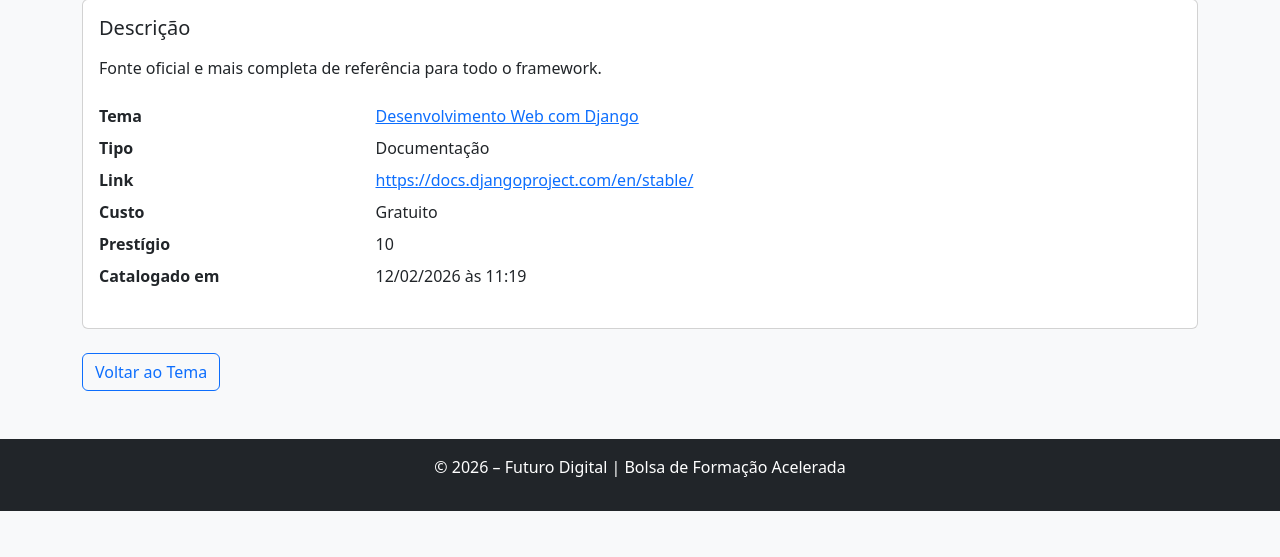
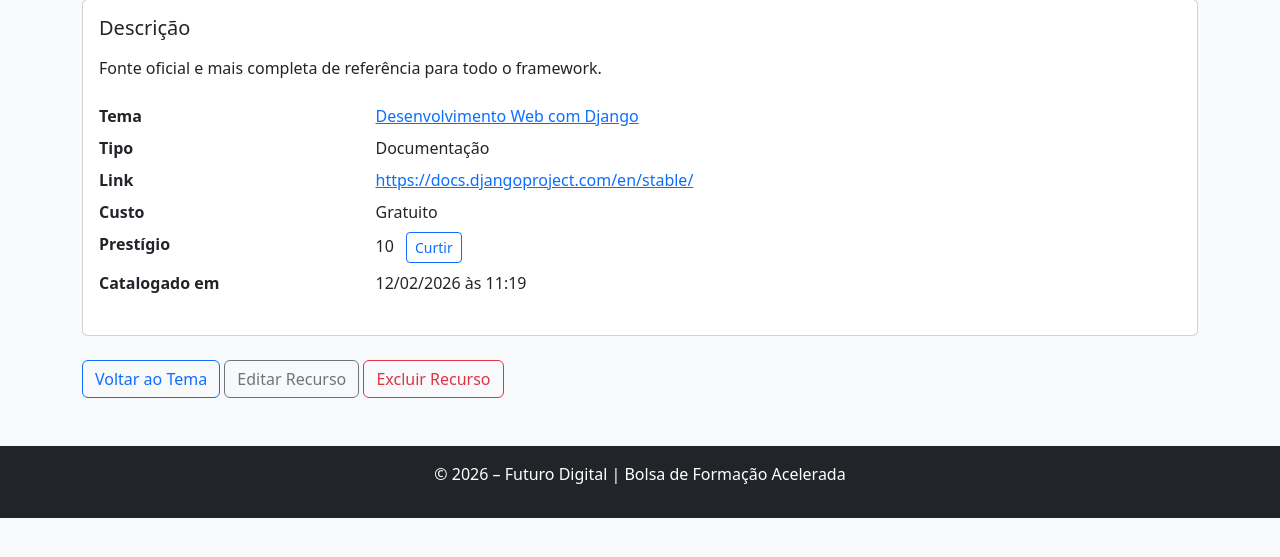
Before and after one commit to LucasRibeiro07/beplinks-projeto, a Django app: page /recurso/6/ in a window 1280 px wide. Shown: the part 161-718 px from the top of the page. Run offline with Django 5.2, Linux system fonts and the light colour scheme; data comes from the database, SQL or seed files in the repository; both versions use the stored data as it was after the commit.

Commit message:
Implementa voto, adicionar tema e CRUD de recursos no BepLinks

```diff
--- a/Projetos/BepLinks/beplinks/templates/beplinks/detalhe_recurso.html
+++ b/Projetos/BepLinks/beplinks/templates/beplinks/detalhe_recurso.html
@@ -24,7 +24,13 @@
             <dd class="col-sm-9">{% if recurso.gratuito %}Gratuito{% else %}Pago{% endif %}</dd>
 
             <dt class="col-sm-3">Prestígio</dt>
-            <dd class="col-sm-9">{{ recurso.prestigio }}</dd>
+            <dd class="col-sm-9">
+                {{ recurso.prestigio }}
+                <form method="post" action="{% url 'beplinks:voto_prestigio' recurso.id %}" class="d-inline ms-2">
+                    {% csrf_token %}
+                    <button type="submit" class="btn btn-sm btn-outline-primary">Curtir</button>
+                </form>
+            </dd>
 
             <dt class="col-sm-3">Catalogado em</dt>
             <dd class="col-sm-9">{{ recurso.catalogado_em|date:"d/m/Y à\s H:i" }}</dd>
@@ -32,5 +38,9 @@
     </div>
 </div>
 
-<a href="{% url 'beplinks:detalhe_tema' recurso.tema.id %}" class="btn btn-outline-primary mt-4">Voltar ao Tema</a>
+<div class="mt-4">
+    <a href="{% url 'beplinks:detalhe_tema' recurso.tema.id %}" class="btn btn-outline-primary">Voltar ao Tema</a>
+    <a href="{% url 'beplinks:recurso_editar' recurso.id %}" class="btn btn-outline-secondary">Editar Recurso</a>
+    <a href="{% url 'beplinks:recurso_excluir' recurso.id %}" class="btn btn-outline-danger">Excluir Recurso</a>
+</div>
 {% endblock %}
--- a/Projetos/BepLinks/beplinks/templates/beplinks/detalhe_tema.html
+++ b/Projetos/BepLinks/beplinks/templates/beplinks/detalhe_tema.html
@@ -7,6 +7,7 @@
 <p class="lead">{{ tema.resumo }}</p>
 
 <h2 class="mt-5">Recursos Disponíveis</h2>
+<p><a href="{% url 'beplinks:recurso_novo_tema' tema.id %}" class="btn btn-primary">Adicionar Recurso de Estudo</a></p>
 
 {% if recursos %}
     <div class="list-group">
--- a/Projetos/BepLinks/beplinks/templates/beplinks/index.html
+++ b/Projetos/BepLinks/beplinks/templates/beplinks/index.html
@@ -4,6 +4,10 @@
 
 {% block conteudo %}
 <h1 class="mb-4">Painel de Assuntos (Eixos Temáticos)</h1>
+<p>
+    <a href="{% url 'beplinks:tema_novo' %}" class="btn btn-primary">Adicionar Tema</a>
+    <a href="{% url 'beplinks:recurso_novo' %}" class="btn btn-success">Adicionar Recurso de Estudo</a>
+</p>
 
 {% if temas %}
     <div class="row">
--- a/Projetos/BepLinks/beplinks/urls.py
+++ b/Projetos/BepLinks/beplinks/urls.py
@@ -8,4 +8,10 @@ urlpatterns = [
     path('', views.index, name='index'),                      # Painel de Assuntos (página inicial)
     path('tema/<int:tema_id>/', views.detalhe_tema, name='detalhe_tema'),  # Vitrine do Eixo
     path('recurso/<int:recurso_id>/', views.detalhe_recurso, name='detalhe_recurso'),  # Raio-X do Recurso
+    path('recurso/<int:recurso_id>/voto/', views.voto_prestigio, name='voto_prestigio'),
+    path('tema/novo/', views.tema_novo, name='tema_novo'),
+    path('recurso/novo/', views.recurso_novo, name='recurso_novo'),
+    path('tema/<int:tema_id>/recurso/novo/', views.recurso_novo, name='recurso_novo_tema'),
+    path('recurso/<int:recurso_id>/editar/', views.recurso_editar, name='recurso_editar'),
+    path('recurso/<int:recurso_id>/excluir/', views.recurso_excluir, name='recurso_excluir'),
 ]
--- a/Projetos/BepLinks/beplinks/views.py
+++ b/Projetos/BepLinks/beplinks/views.py
@@ -1,9 +1,13 @@
-from django.shortcuts import render, get_object_or_404
+from django.shortcuts import render, get_object_or_404, redirect
+from django.views.decorators.http import require_POST
 from .models import Tema, Recurso
+from .forms import TemaForm, RecursoForm
+
 
 def index(request):
     temas = Tema.objects.all()
     return render(request, 'beplinks/index.html', {'temas': temas})
+
 
 def detalhe_tema(request, tema_id):
     tema = get_object_or_404(Tema, pk=tema_id)
@@ -13,6 +17,72 @@ def detalhe_tema(request, tema_id):
         'recursos': recursos
     })
 
+
 def detalhe_recurso(request, recurso_id):
     recurso = get_object_or_404(Recurso, pk=recurso_id)
     return render(request, 'beplinks/detalhe_recurso.html', {'recurso': recurso})
+
+
+@require_POST
+def voto_prestigio(request, recurso_id):
+    """Voto de prestígio: incrementa o contador de like do recurso."""
+    recurso = get_object_or_404(Recurso, pk=recurso_id)
+    recurso.prestigio += 1
+    recurso.save()
+    return redirect('beplinks:detalhe_recurso', recurso_id=recurso_id)
+
+
+def tema_novo(request):
+    """Adicionar novo tema (ModelForm)."""
+    if request.method == 'POST':
+        form = TemaForm(request.POST)
+        if form.is_valid():
+            form.save()
+            return redirect('beplinks:index')
+    else:
+        form = TemaForm()
+    return render(request, 'beplinks/tema_form.html', {'form': form, 'titulo_pagina': 'Adicionar Tema'})
+
+
+def recurso_novo(request, tema_id=None):
+    """Adicionar novo recurso de estudo (ModelForm). tema_id opcional para pré-selecionar o tema."""
+    if request.method == 'POST':
+        form = RecursoForm(request.POST)
+        if form.is_valid():
+            form.save()
+            recurso = form.instance
+            return redirect('beplinks:detalhe_tema', tema_id=recurso.tema_id)
+    else:
+        initial = {'tema': get_object_or_404(Tema, pk=tema_id)} if tema_id else {}
+        form = RecursoForm(initial=initial)
+    return render(request, 'beplinks/recurso_form.html', {
+        'form': form,
+        'titulo_pagina': 'Adicionar Recurso de Estudo',
+    })
+
+
+def recurso_editar(request, recurso_id):
+    """Editar recurso de estudo existente (ModelForm)."""
+    recurso = get_object_or_404(Recurso, pk=recurso_id)
+    if request.method == 'POST':
+        form = RecursoForm(request.POST, instance=recurso)
+        if form.is_valid():
+            form.save()
+            return redirect('beplinks:detalhe_recurso', recurso_id=recurso_id)
+    else:
+        form = RecursoForm(instance=recurso)
+    return render(request, 'beplinks/recurso_form.html', {
+        'form': form,
+        'titulo_pagina': 'Editar Recurso de Estudo',
+        'recurso': recurso,
+    })
+
+
+def recurso_excluir(request, recurso_id):
+    """Excluir recurso: GET mostra confirmação, POST exclui."""
+    recurso = get_object_or_404(Recurso, pk=recurso_id)
+    tema_id = recurso.tema_id
+    if request.method == 'POST':
+        recurso.delete()
+        return redirect('beplinks:detalhe_tema', tema_id=tema_id)
+    return render(request, 'beplinks/recurso_confirmar_exclusao.html', {'recurso': recurso})
--- /dev/null
+++ b/httpsgithub.comLucasRibeiro07beplin.txt
@@ -0,0 +1 @@
+https://github.com/LucasRibeiro07/beplinks-projeto
```
Also changed, not shown: Projetos/BepLinks/beplinks/forms.py (added, +30 -0 lines), Projetos/BepLinks/beplinks/templates/beplinks/recurso_confirmar_exclusao.html (added, +16 -0 lines), Projetos/BepLinks/beplinks/templates/beplinks/recurso_form.html (added, +18 -0 lines), Projetos/BepLinks/beplinks/templates/beplinks/tema_form.html (added, +14 -0 lines), requirements.txt (added, +11 -0 lines), Projetos/BepLinks/db.sqlite3.
